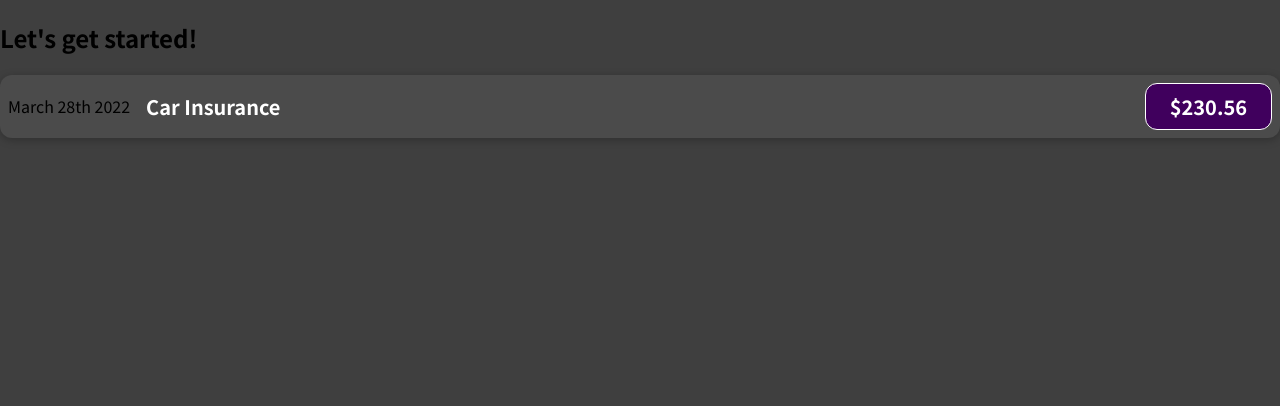
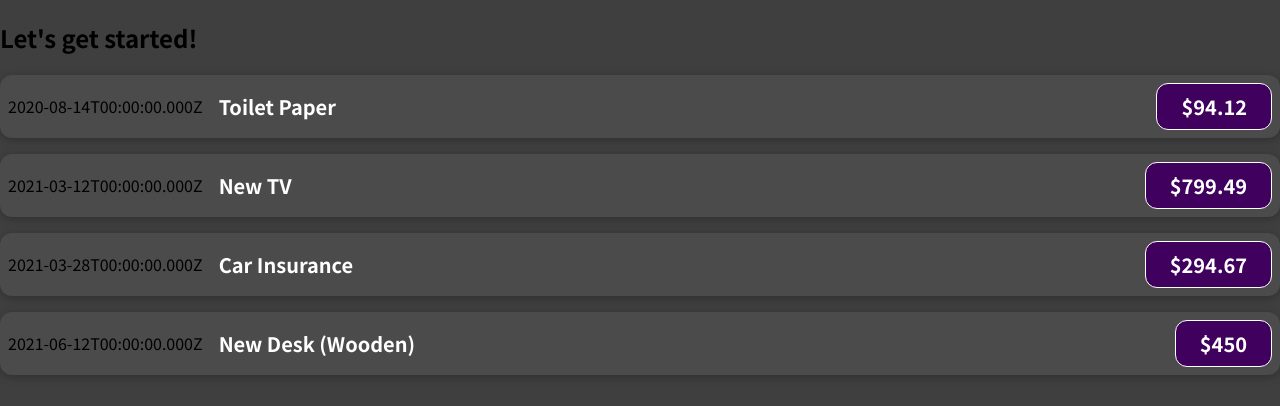
Before and after one commit to Svetlanatomasik/expense-tracker, a JavaScript app: page / in a window 1280 px wide. Shown: the top 406 px of the page. Built offline with nearby package versions, Linux system fonts and the light colour scheme.

Commit message:
passing data via "props"

```diff
--- a/src/App.js
+++ b/src/App.js
@@ -1,10 +1,51 @@
 import ExpenseItem from "./components/ExpenseItem";
 
 function App() {
+  const expenses = [
+    {
+      id: "e1",
+      title: "Toilet Paper",
+      amount: 94.12,
+      date: new Date(2020, 7, 14),
+    },
+    { id: "e2", title: "New TV", amount: 799.49, date: new Date(2021, 2, 12) },
+    {
+      id: "e3",
+      title: "Car Insurance",
+      amount: 294.67,
+      date: new Date(2021, 2, 28),
+    },
+    {
+      id: "e4",
+      title: "New Desk (Wooden)",
+      amount: 450,
+      date: new Date(2021, 5, 12),
+    }
+  ];
+
   return (
     <div>
       <h2>Let's get started!</h2>
-      <ExpenseItem></ExpenseItem>
+      <ExpenseItem
+        title={expenses[0].title}
+        amount={expenses[0].amount}
+        date={expenses[0].date}
+      ></ExpenseItem>
+      <ExpenseItem
+        title={expenses[1].title}
+        amount={expenses[1].amount}
+        date={expenses[1].date}
+      ></ExpenseItem>
+      <ExpenseItem
+        title={expenses[2].title}
+        amount={expenses[2].amount}
+        date={expenses[2].date}
+      ></ExpenseItem>
+      <ExpenseItem
+        title={expenses[3].title}
+        amount={expenses[3].amount}
+        date={expenses[3].date}
+      ></ExpenseItem>
     </div>
   );
 }
--- a/src/components/ExpenseItem.js
+++ b/src/components/ExpenseItem.js
@@ -1,13 +1,13 @@
 import "./ExpenseItem.css";
 
-function ExpenseItem() {
+function ExpenseItem(props) {
   return (
     <div className="expense-item">
-      <div>March 28th 2022</div>
+      <div>{props.date.toISOString()}</div>
       <div className="expense-item__description">
-        <h2>Car Insurance</h2>
+        <h2>{props.title}</h2>
       </div>
-      <div className="expense-item__price">$230.56</div>
+      <div className="expense-item__price">${props.amount}</div>
     </div>
   );
 }
```
